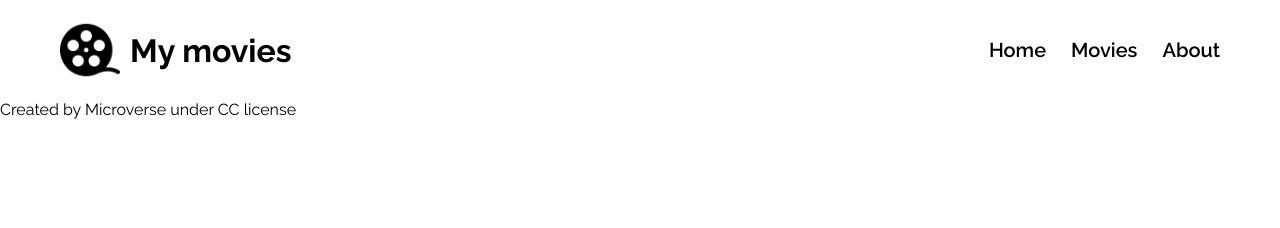
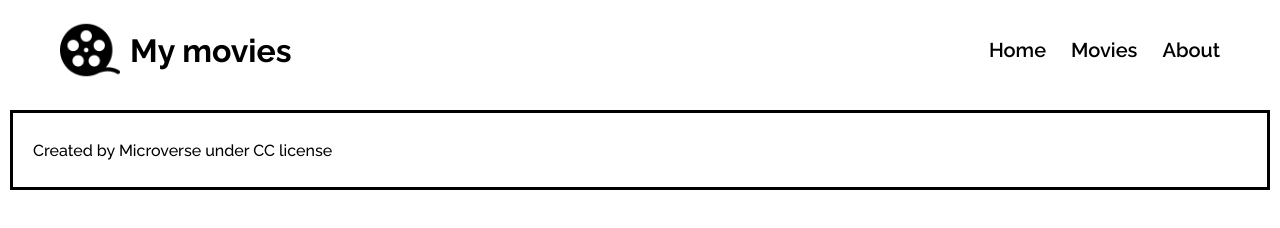
Before and after one commit to HERMON-1995/My-movies-capstone-project, a website built with webpack: page src/index.html in a window 1280 px wide. Built offline with nearby package versions, Linux system fonts and the light colour scheme.

Commit message:
Update style.css

```diff
--- a/src/style.css
+++ b/src/style.css
@@ -45,3 +45,13 @@ header nav ul li a {
 header nav ul li a:hover {
   text-decoration: underline;
 }
+
+footer {
+  display: flex;
+  align-items: center;
+  border: 3px solid;
+  height: 10vh;
+  margin: 10px 10px;
+  padding: 20px;
+  font-weight: 500;
+}
```
